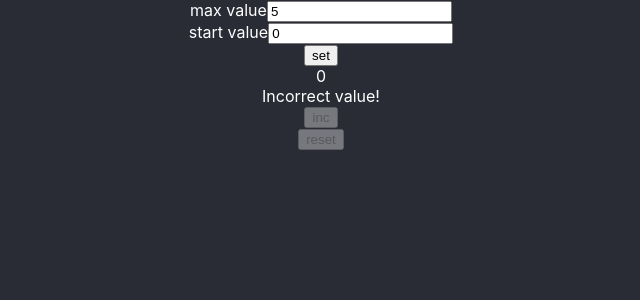
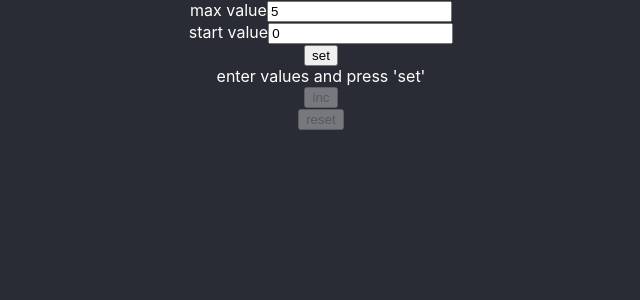
Before and after one commit to DmitryKhiliuk/counter, a React (Create React App) app: page / in a window 1280 px wide. Shown: the top 300 px of the page, without its empty margins (319-959 px from the left). Built offline with nearby package versions, Linux system fonts and the light colour scheme.

Commit message:
without border and red number

```diff
--- a/src/App.tsx
+++ b/src/App.tsx
@@ -9,10 +9,11 @@ function App() {
     const [max, setMax] = useState('5')
     const [start, setStart] = useState('0')
     const [numb, setNumb] = useState<number>(+start)
-    const [focus, setFocus] = useState(false)
+   /* const [focus, setFocus] = useState(false)*/
     const [isDisabled, setIsDisabled] = useState(true)
     const [error, setError] = useState(false)
-
+    const [active, setActive] = useState(true)
+    console.log(active)
     const errorStart = () => {
       if (+start < 0 || +start >= +max) {
           setError(true)
@@ -20,18 +21,19 @@ function App() {
     }
     useEffect(() => {
         errorStart()
-    },[start])
+    },[start, max])
 
 
 
 
     useEffect(() => {
         setIsDisabled( false)
+        setActive(true)
     },[start,max])
 
-    const focusInput = () => {
+    /*const focusInput = () => {
         setFocus(true)
-    }
+    }*/
 
     const numbInc = () => {
         return numb < +max ? setNumb(numb + 1) : numb
@@ -57,6 +59,7 @@ function App() {
       localStorage.setItem('start', start)
         setNumb(+start)
         setIsDisabled(true)
+        setActive(false)
     }
 
 
@@ -70,7 +73,7 @@ function App() {
                       setStart={setStart}
                       setLSHandler={setLSHandler}
                       disabled={isDisabled}
-                      focusInput={focusInput}
+                      /*focusInput={focusInput}*/
                       error={error}
         />
         <CounterMain numbInc={numbInc}
@@ -79,8 +82,9 @@ function App() {
                      start={start}
                      max={max}
                      disabled={!isDisabled}
-                     focus={focus}
-                     error={error}/>
+                     /*focus={focus}*/
+                     error={error}
+        active={active}/>
 
     </div>
   );
--- a/src/components/CounterMain/CounterMain.tsx
+++ b/src/components/CounterMain/CounterMain.tsx
@@ -10,8 +10,9 @@ type CounterMainType = {
     start: string
     max: string
     disabled: boolean
-    focus: boolean
+    /*focus: boolean*/
     error: boolean
+    active: boolean
 }
 
 
@@ -25,7 +26,9 @@ export const CounterMain = (props:CounterMainType) => {
             <CounterMainTable numb={props.numb}
                               start={props.start}
                               max={props.max}
-                              focus={props.focus}/>
+                              error={props.error}
+                             /* focus={props.focus}*/
+            active={props.active}/>
             <CounterMainButton numbInc={props.numbInc}
                                numbReset={props.numbReset}
                               disabled={props.disabled}
--- a/src/components/CounterMain/CounterMainTable.tsx
+++ b/src/components/CounterMain/CounterMainTable.tsx
@@ -4,16 +4,18 @@ type CounterMainTableType = {
     numb: number
     start: string
     max: string
-    focus: boolean
+    error: boolean
+    /*focus: boolean*/
+    active: boolean
 }
 
 
 export const CounterMainTable = (props:CounterMainTableType) => {
     return (
         <div>
-            {<div>{props.numb}</div>}
-            {props.focus && <div>enter values and press 'set'</div>}
-            {<div>Incorrect value!</div>}
+            {!props.active && !props.error && <div>{props.numb}</div>}
+            {props.active && !props.error && <div>enter values and press 'set'</div>}
+            {props.error && <div className={'error-message'}>Incorrect value!</div>}
         </div>
     );
 };
--- a/src/components/CounterValue/CounterValue.tsx
+++ b/src/components/CounterValue/CounterValue.tsx
@@ -9,7 +9,7 @@ type CounterValueType = {
     setStart: (start: string) => void
     setLSHandler: () => void
     disabled: boolean
-    focusInput: () => void
+   /* focusInput: () => void*/
     error: boolean
 }
 
@@ -22,7 +22,8 @@ export const CounterValue = (props:CounterValueType) => {
                                setMax={props.setMax}
                                start={props.start}
                                setStart={props.setStart}
-                               focusInput={props.focusInput}/>
+                               error={props.error}
+                               /*focusInput={props.focusInput}*//>
             <CounterValueButton max={props.max}
                                 setMax={props.setMax}
                                 start={props.start}
--- a/src/components/CounterValue/CounterValueTable.tsx
+++ b/src/components/CounterValue/CounterValueTable.tsx
@@ -6,7 +6,8 @@ type CounterValueTableType = {
     start: string
     setMax: (max: string) => void
     setStart: (start: string) => void
-    focusInput: () => void
+    error: boolean
+    /*focusInput: () => void*/
 }
 
 
@@ -20,11 +21,11 @@ export const CounterValueTable = (props:CounterValueTableType) => {
             <Input nameInput={'max value'}
                    callBackInput={props.setMax}
                    value={props.max}
-                   callBackFocus={props.focusInput}/>
+                   /*callBackFocus={props.focusInput}*//>
             <Input nameInput={'start value'}
                    callBackInput={props.setStart}
                    value={props.start}
-                   callBackFocus={props.focusInput}/>
+                   /*callBackFocus={props.focusInput}*//>
         </div>
     );
 };
--- a/src/components/CounterValue/Input.tsx
+++ b/src/components/CounterValue/Input.tsx
@@ -5,7 +5,7 @@ type InputType = {
     callBackInput: (value:string) => void
     value: string
 
-    callBackFocus: () => void
+    /*callBackFocus: () => void*/
 }
 
 
@@ -15,9 +15,9 @@ const onChangeHandler = (e:ChangeEvent<HTMLInputElement>) => {
     props.callBackInput(e.currentTarget.value)
 }
 
-const onFocusHandler = () => {
+/*const onFocusHandler = () => {
   props.callBackFocus()
-}
+}*/
 
     return (
         <div>
@@ -25,8 +25,8 @@ const onFocusHandler = () => {
             <input type="number"
                    onChange={onChangeHandler}
                    value={props.value}
-                    onFocus={onFocusHandler}
-                   />
+                   /*onFocus={onFocusHandler}*/
+                   className={'border'}/>
         </div>
     );
 };
```
